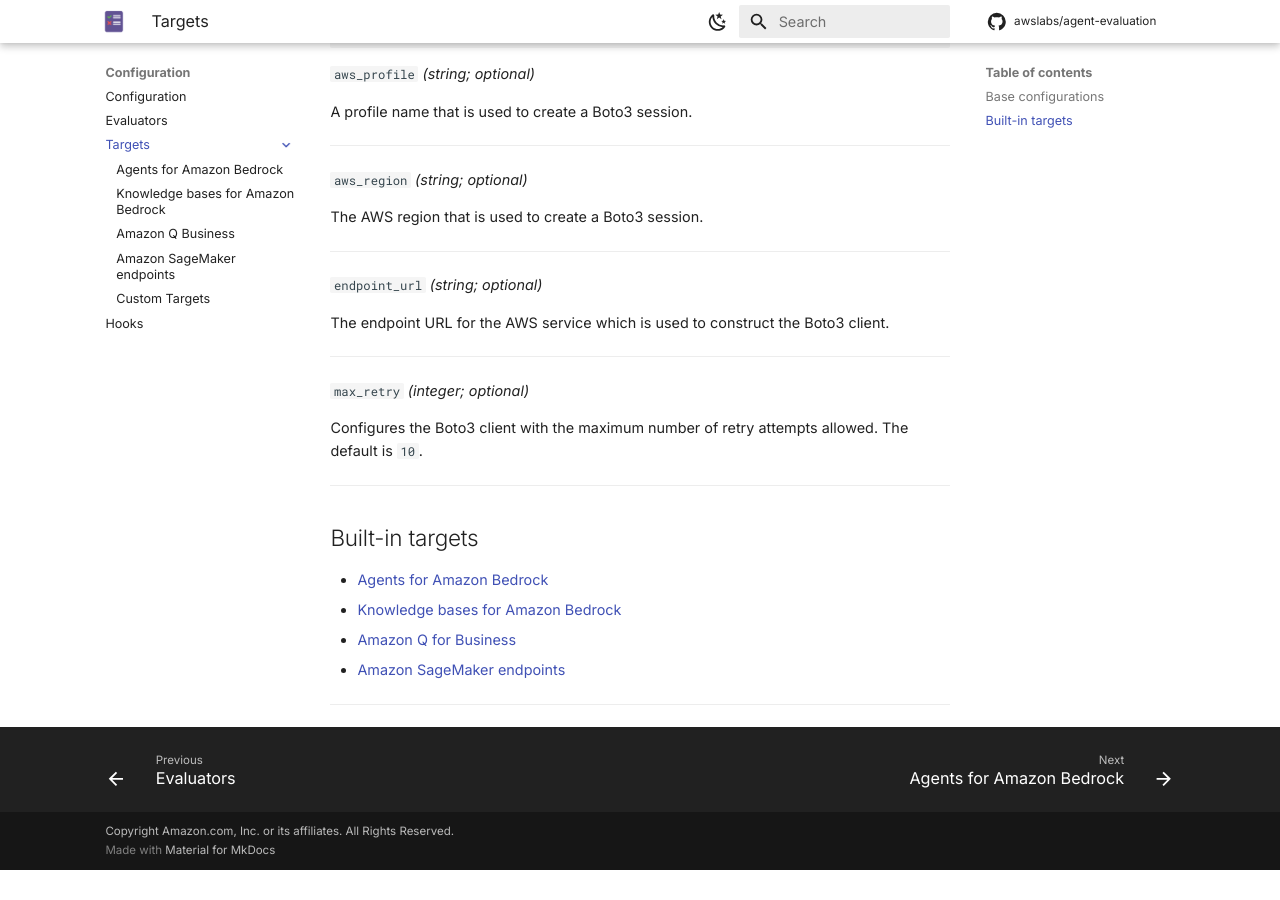
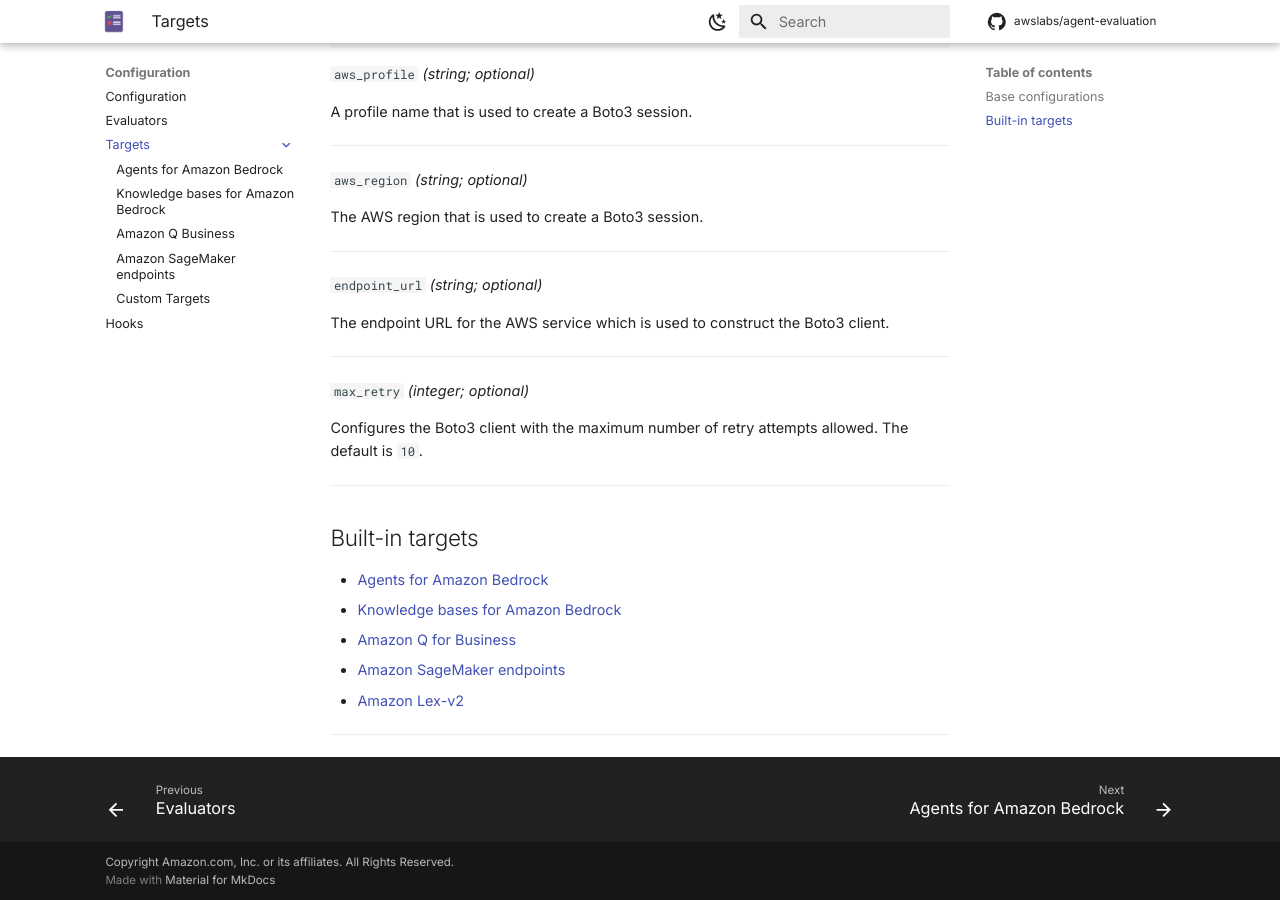
Before and after one commit to awslabs/agent-evaluation, an MkDocs documentation site: the page built from docs/targets/index.md, in a window 1280 px wide and 900 px high, scrolled down 585 px. Built offline with MkDocs 1.6.1 and Material for MkDocs 9.7.7, drawn with Linux system fonts in a browser that asks for light colours; comment, search, counter and statistics services are not loaded; before the commit the page ends 1455 px from its top, so only the background shows below that.

Commit message:
Fixed the index on the targets page to point to the lexv2 page.

```diff
--- a/docs/targets/index.md
+++ b/docs/targets/index.md
@@ -49,5 +49,6 @@
 - [Knowledge bases for Amazon Bedrock](bedrock_knowledge_bases.md)
 - [Amazon Q for Business](q_business.md)
 - [Amazon SageMaker endpoints](sagemaker_endpoints.md)
+- [Amazon Lex-v2](lex_v2.md)
 
 ---
```
